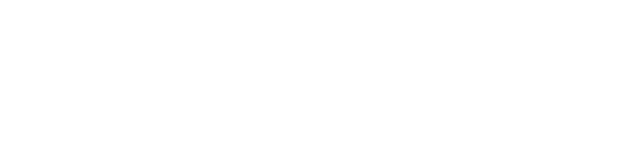
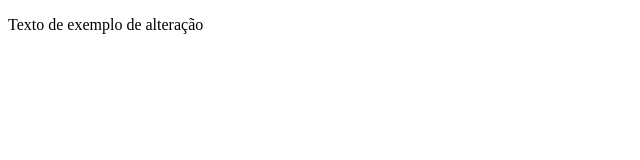
Before and after one commit to jefersontigik/Projeto_1, a plain HTML site: page Projeto_2/index.html in a window 1280 px wide. Shown: the whole page, without its empty margins (0-640 px from the left). Drawn offline with Linux system fonts and the light colour scheme.

Commit message:
Update index.html

```diff
--- a/Projeto_2/index.html
+++ b/Projeto_2/index.html
@@ -7,6 +7,6 @@
     <title>Document</title>
 </head>
 <body>
-
+    <p>Texto de exemplo de alteração</p>
 </body>
 </html>
```
